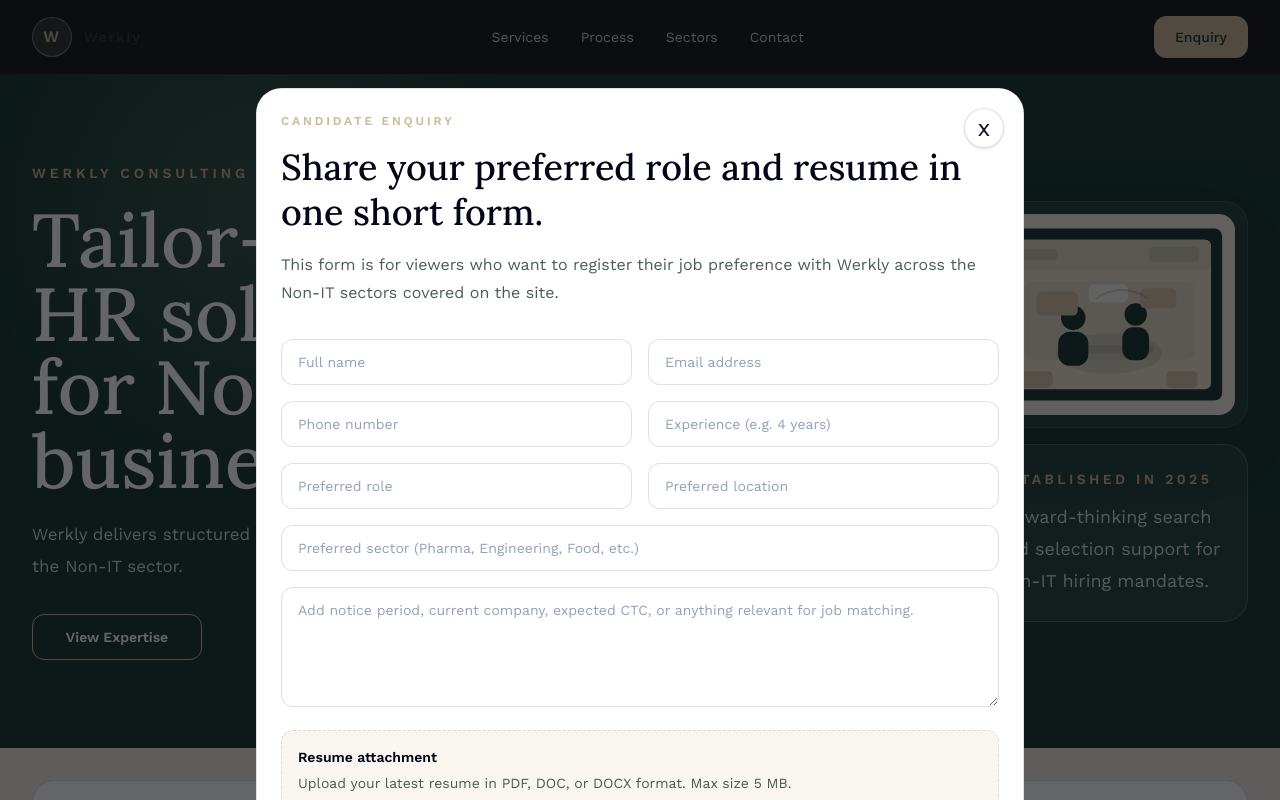
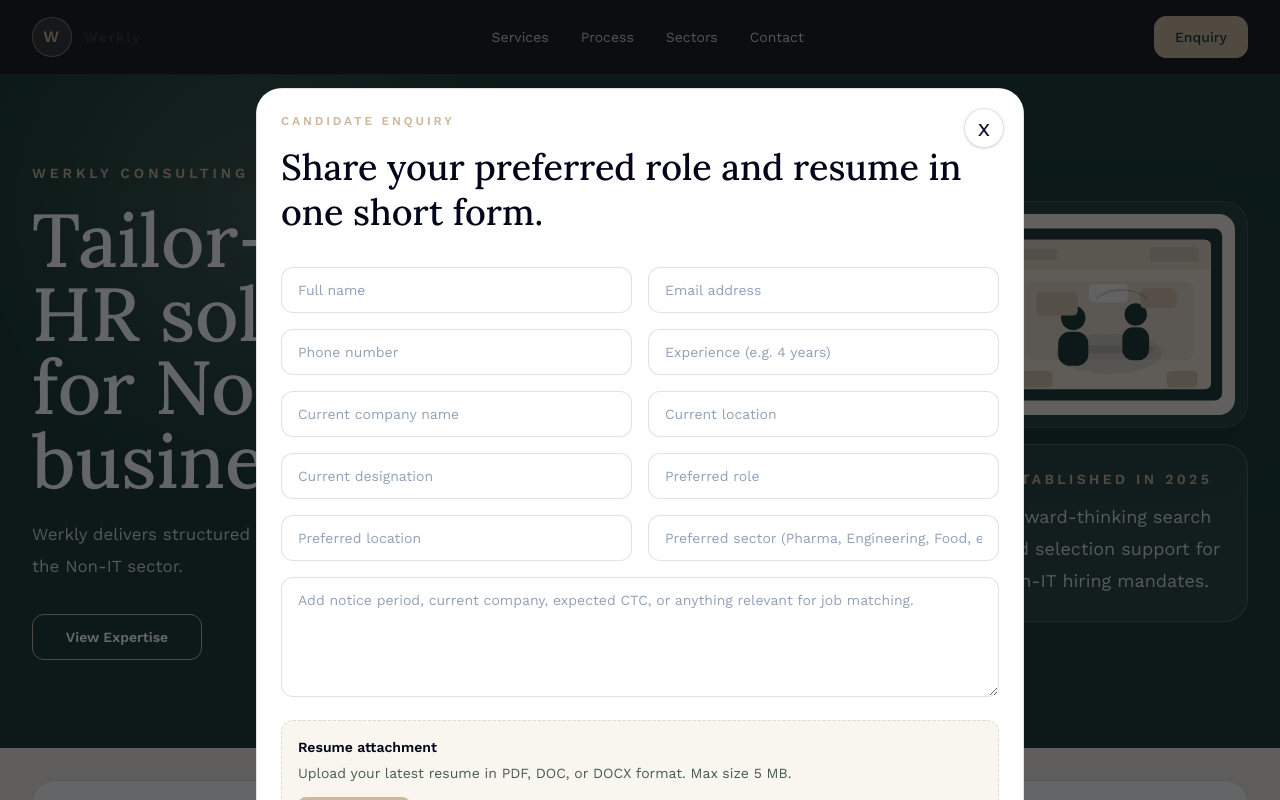
Before and after one commit to djkreddys-cmyk/Werkly, a Next.js app: page / in a window 1280 px wide. Both pictures are taken after a click on the button "Enquiry". Shown: the top 800 px of the page. Built offline with nearby package versions, Linux system fonts and the light colour scheme.

Commit message:
Update candidate enquiry fields

```diff
--- a/app/api/inquiries/route.ts
+++ b/app/api/inquiries/route.ts
@@ -112,6 +112,9 @@ export async function POST(request: Request) {
         candidateEmail: asString(formData.get('candidateEmail')),
         candidatePhone: asString(formData.get('candidatePhone')),
         experience: asString(formData.get('experience')),
+        currentCompany: asString(formData.get('currentCompany')),
+        currentLocation: asString(formData.get('currentLocation')),
+        currentDesignation: asString(formData.get('currentDesignation')),
         preferredRole: asString(formData.get('preferredRole')),
         preferredLocation: asString(formData.get('preferredLocation')),
         preferredSector: asString(formData.get('preferredSector')),
@@ -129,6 +132,9 @@ export async function POST(request: Request) {
         ['Email', fields.candidateEmail],
         ['Phone', fields.candidatePhone],
         ['Experience', fields.experience],
+        ['Current Company', fields.currentCompany],
+        ['Current Location', fields.currentLocation],
+        ['Current Designation', fields.currentDesignation],
         ['Preferred Role', fields.preferredRole],
         ['Preferred Location', fields.preferredLocation],
         ['Preferred Sector', fields.preferredSector],
--- a/components/inquiry-forms.tsx
+++ b/components/inquiry-forms.tsx
@@ -73,11 +73,11 @@ export function InquiryForm({ id, kind, className = '' }: InquiryFormProps) {
           ? 'Short form for employers who need recruitment support.'
           : 'Share your preferred role and resume in one short form.'}
       </h2>
+      {isHiring ? (
         <p className="mt-4 text-base leading-7 muted-copy">
-        {isHiring
-          ? 'Share the role requirement, location, and hiring context. Werkly can review the brief and respond on the appropriate mandate structure.'
-          : 'This form is for viewers who want to register their job preference with Werkly across the Non-IT sectors covered on the site.'}
+          Share the role requirement, location, and hiring context. Werkly can review the brief and respond on the appropriate mandate structure.
         </p>
+      ) : null}
 
       <form className="mt-8 space-y-4" encType="multipart/form-data" onSubmit={handleSubmit}>
         {isHiring ? (
@@ -127,15 +127,22 @@ export function InquiryForm({ id, kind, className = '' }: InquiryFormProps) {
               <input className={fieldClassName} type="text" name="experience" placeholder="Experience (e.g. 4 years)" />
             </div>
             <div className="grid gap-4 sm:grid-cols-2">
+              <input className={fieldClassName} type="text" name="currentCompany" placeholder="Current company name" />
+              <input className={fieldClassName} type="text" name="currentLocation" placeholder="Current location" />
+            </div>
+            <div className="grid gap-4 sm:grid-cols-2">
+              <input className={fieldClassName} type="text" name="currentDesignation" placeholder="Current designation" />
               <input className={fieldClassName} type="text" name="preferredRole" placeholder="Preferred role" required />
+            </div>
+            <div className="grid gap-4 sm:grid-cols-2">
               <input className={fieldClassName} type="text" name="preferredLocation" placeholder="Preferred location" />
-            </div>
               <input
                 className={fieldClassName}
                 type="text"
                 name="preferredSector"
                 placeholder="Preferred sector (Pharma, Engineering, Food, etc.)"
               />
+            </div>
             <textarea
               className={`${fieldClassName} min-h-[120px] resize-y`}
               name="candidateMessage"
```
Lines whose indentation alone changed are shown as unchanged.
